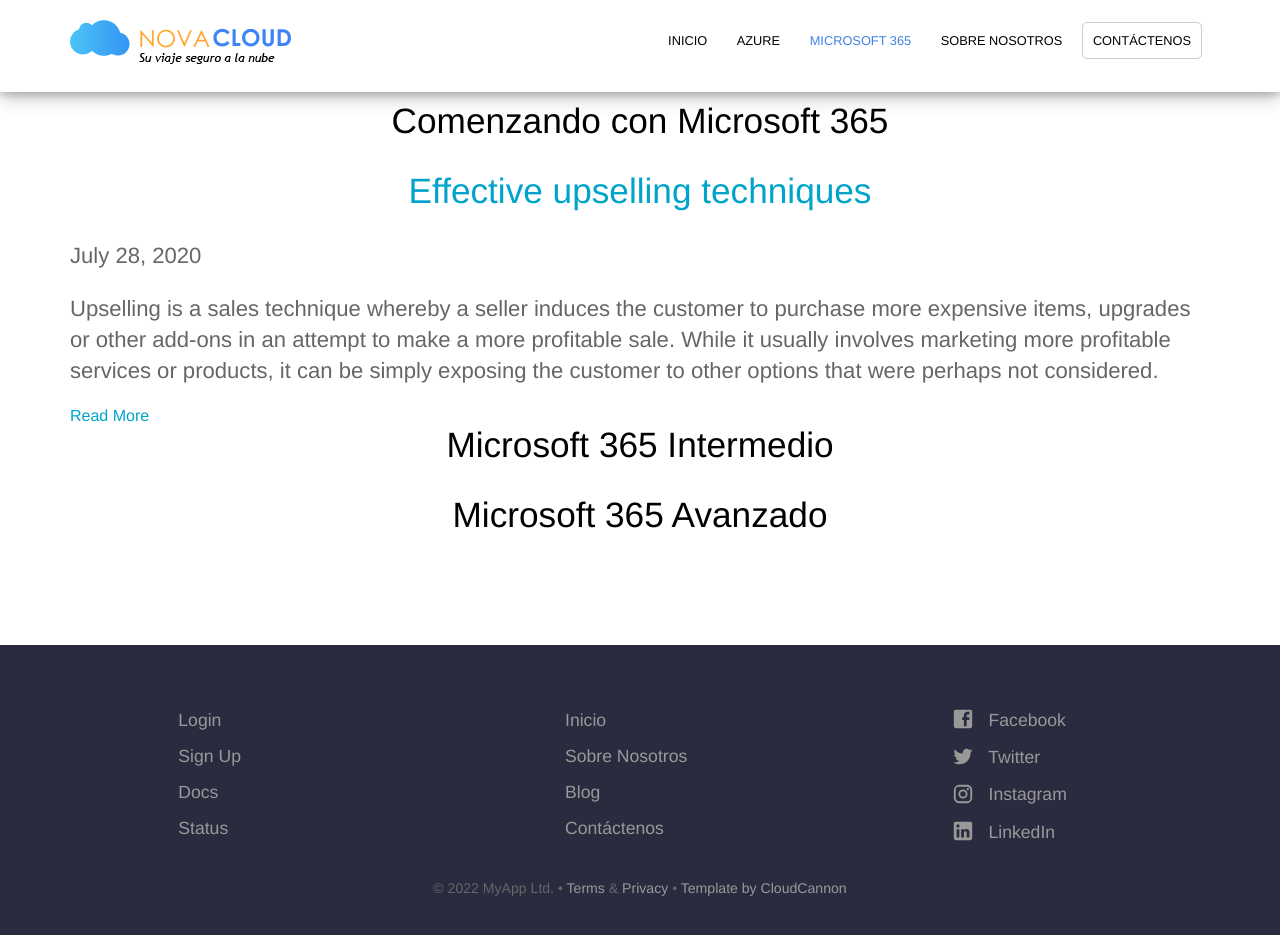
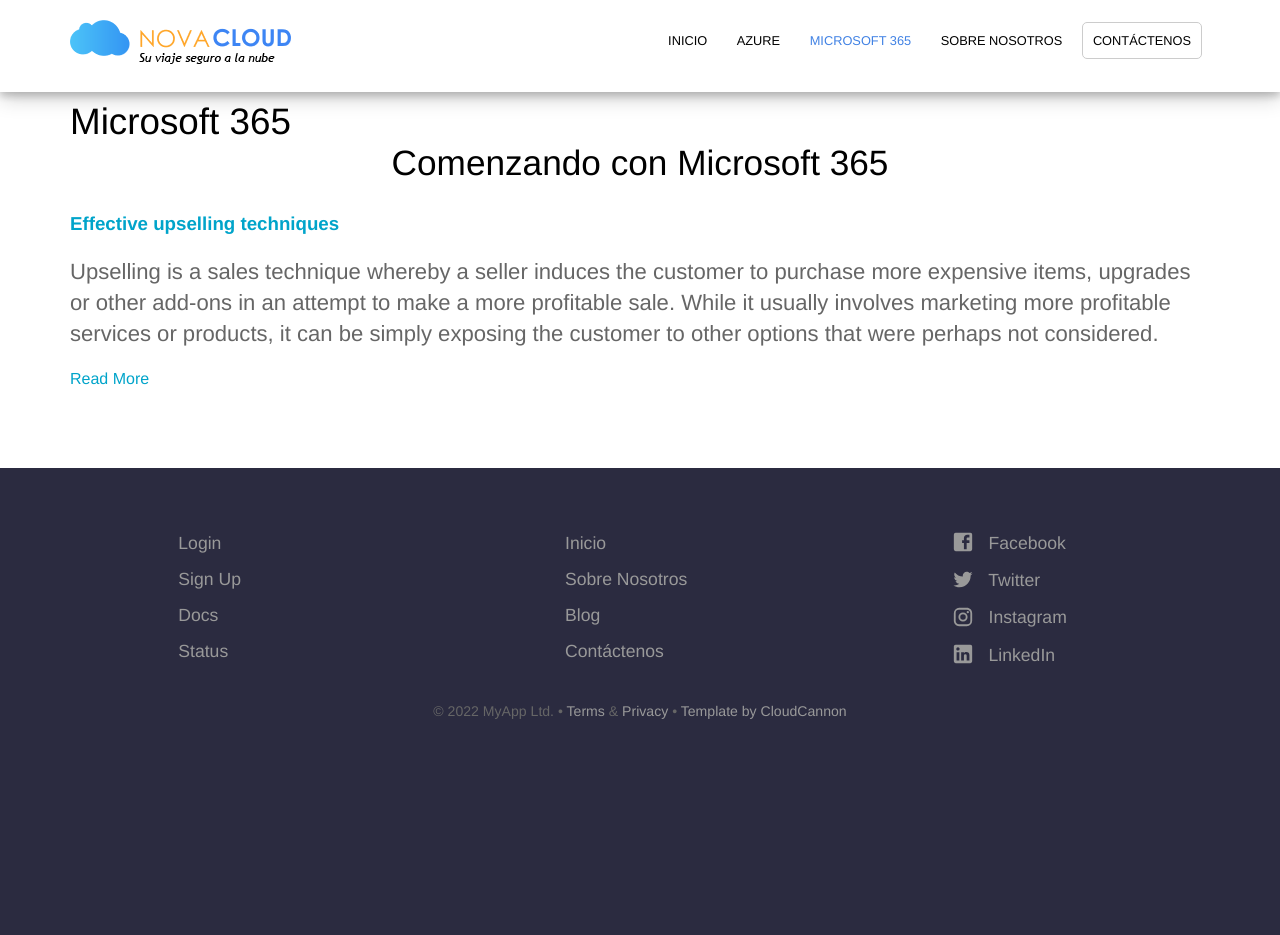
Before and after one commit to nova-cloud/nova-cloud.github.io, a Jekyll site: the page built from microsoft-365.html, in a window 1280 px wide and 949 px high. Shown: the top 935 px of the window. Built offline with Jekyll 4.4.1, drawn with Linux system fonts in a browser that asks for light colours; a script that is not in the unit is left out.

Commit message:
modificar categorias

```diff
--- a/microsoft-365.html
+++ b/microsoft-365.html
@@ -3,20 +3,24 @@ layout: category
 permalink: /microsoft-365/
 title: Posts about "Microsoft 365"
 ---
+<h1>Microsoft 365</h1>
 
-<h2>Comenzando con Microsoft 365</h2>
 <div class="card">
   {% for post in site.categories['microsoft-365'] %}
 
+  <h2>Comenzando con Microsoft 365</h2>
   {% if post.tags contains "comenzando" %}
   <article class="post">
-    <h2>
+    <h3>
       <a href="{{ site.baseurl }}{{ post.url }}">{{ post.title }}</a>
-    </h2>
+    </h3>
 
-    <div>
-      <p class="post_date">{{ post.date | date: "%B %e, %Y" }}</p>
-    </div>
+    <!--
+      <div>
+        <p class="post_date">{{ post.date | date: "%B %e, %Y" }}</p>
+      </div>
+    -->
+
     <div class="entry">
       {{ post.excerpt }}
     </div>
@@ -25,45 +29,6 @@ title: Posts about "Microsoft 365"
     </a>
   </article>
   {% endif %}
+
   {% endfor %}
 </div>
-
-<h2>Microsoft 365 Intermedio</h2>
-<div class="card">
-  {% for post in site.categories['microsoft-365-intermedio'] %}
-  <article class="post">
-    <h2>
-      <a href="{{ site.baseurl }}{{ post.url }}">{{ post.title }}</a>
-    </h2>
-    <div>
-      <p class="post_date">{{ post.date | date: "%B %e, %Y" }}</p>
-    </div>
-    <div class="entry">
-      {{ post.excerpt }}
-    </div>
-    <a href="{{ site.baseurl }}{{ post.url }}" class="read-more">
-      Read More
-    </a>
-  </article>
-  {% endfor %}
-</div>
-
-<h2>Microsoft 365 Avanzado</h2>
-<div class="card">
-  {% for post in site.categories['microsoft-365-avanzado'] %}
-  <article class="post">
-    <h2>
-      <a href="{{ site.baseurl }}{{ post.url }}">{{ post.title }}</a>
-    </h2>
-    <div>
-      <p class="post_date">{{ post.date | date: "%B %e, %Y" }}</p>
-    </div>
-    <div class="entry">
-      {{ post.excerpt }}
-    </div>
-    <a href="{{ site.baseurl }}{{ post.url }}" class="read-more">
-      Read More
-    </a>
-  </article>
-  {% endfor %}
-</div>
```
Also changed, not shown: azure.html (+7 -3 lines).
